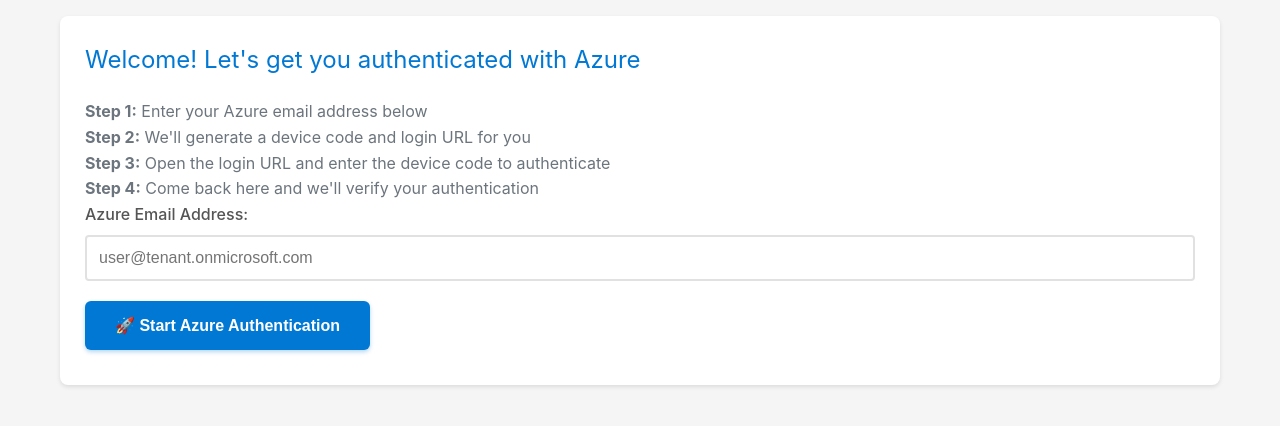
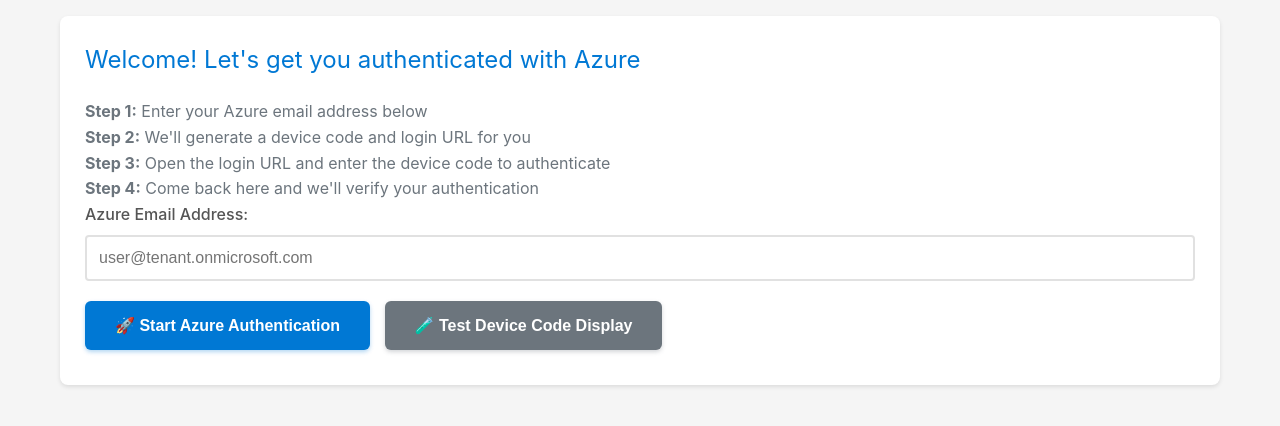
Before and after one commit to ltorres321/AzureGetResources, a website: page index.html in a window 1280 px wide. Shown: the part 98-524 px from the top of the page. Drawn offline with nearby package versions, Linux system fonts and the light colour scheme.

Commit message:
Fix Login code show11

```diff
--- a/auth.js
+++ b/auth.js
@@ -61,12 +61,14 @@
         });
 
         const data = await response.json();
+        console.log('API Response:', data); // Debug log
 
         if (!response.ok) {
             throw new Error(data.error || 'Failed to start Azure login');
         }
 
         if (data.loginRequired) {
+            console.log('Showing device code:', data.deviceCode); // Debug log
             // Show device code authentication UI
             showDeviceCodeLogin(data.loginUrl, data.deviceCode, data.demo);
             return;
@@ -87,12 +89,14 @@
     } catch (error) {
         console.error('Authentication error:', error);
         showAuthStatus('❌ Authentication failed: ' + error.message, 'error');
+        console.log('Error details:', error); // More debug info
     }
 }
 
-// Legacy function for backward compatibility
-async function authenticate() {
-    return startAuthentication();
+// Test function to verify device code display is working
+function testDeviceCodeDisplay() {
+    console.log('Testing device code display...');
+    showDeviceCodeLogin('https://microsoft.com/devicelogin', 'TEST123456');
 }
 
 
--- a/index.html
+++ b/index.html
@@ -27,6 +27,10 @@
 
             <button id="start-auth-btn" onclick="startAuthentication()" class="btn-primary">
                 🚀 Start Azure Authentication
+            </button>
+
+            <button onclick="testDeviceCodeDisplay()" class="btn-secondary">
+                🧪 Test Device Code Display
             </button>
 
             <div id="auth-status"></div>
```
